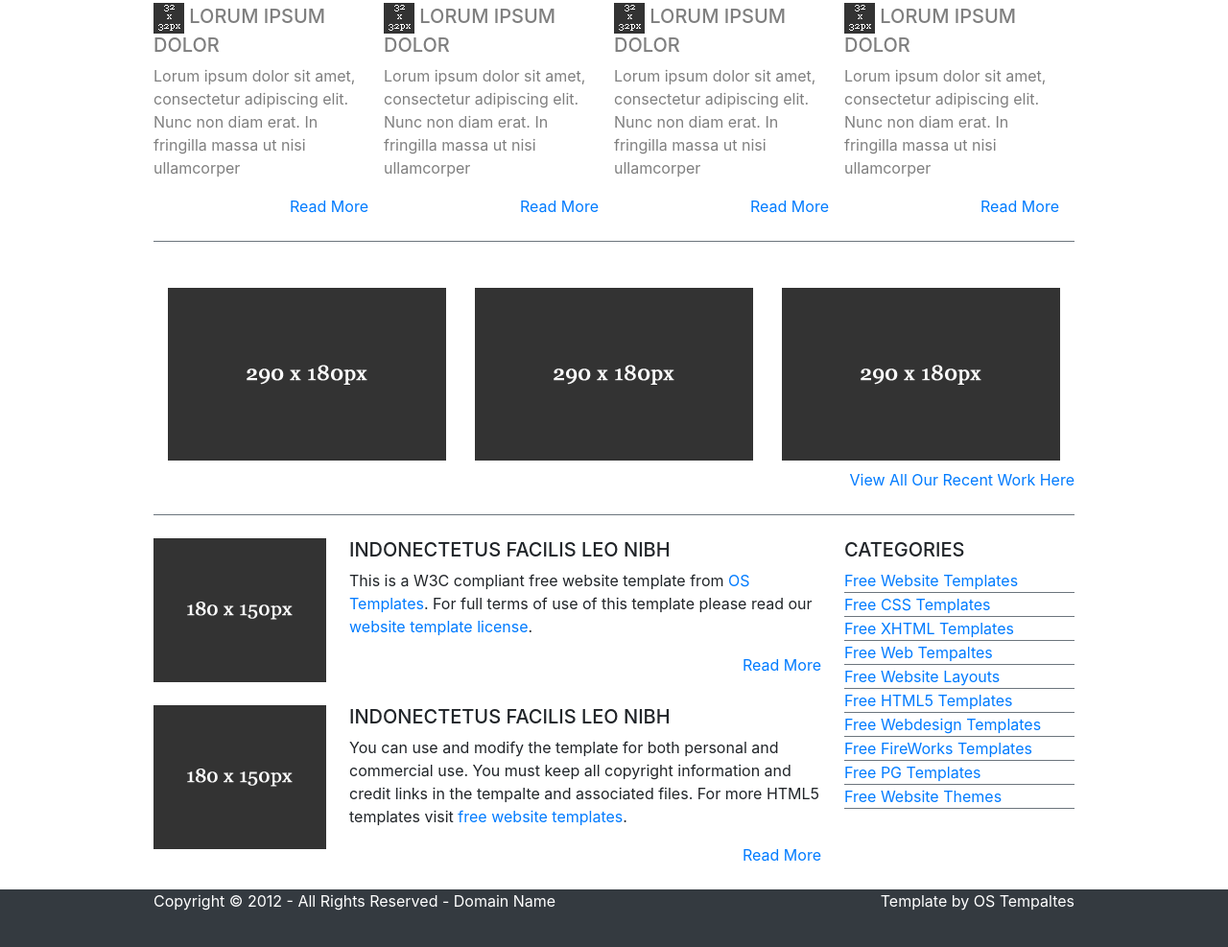
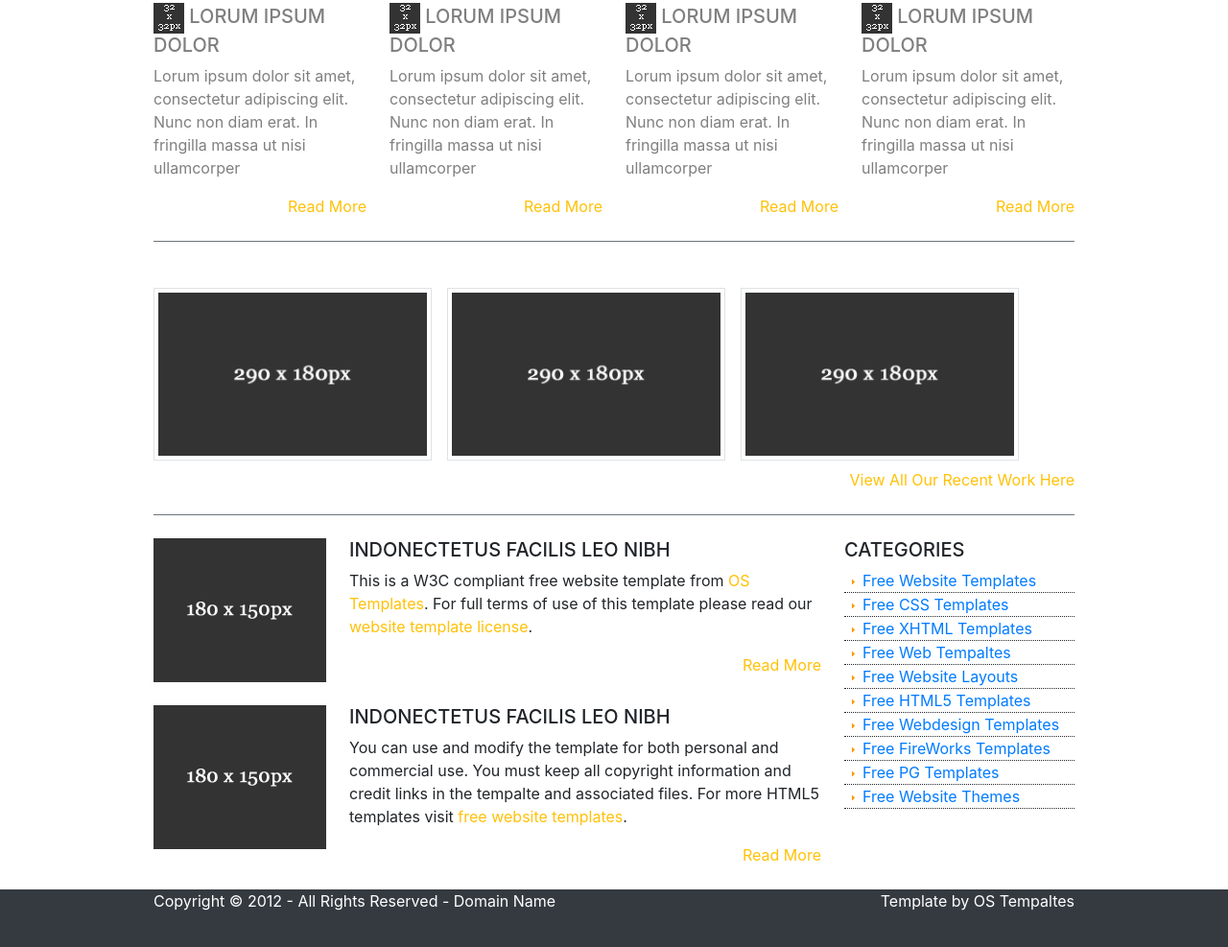
Before and after one commit to PetrasViz/frontendkursas, a plain HTML site: page Namu darbas nr9/tinklalapis/index.html in a window 1280 px wide. Shown: the part 549-1536 px from the top of the page at 96% size. Drawn offline with Linux system fonts and the light colour scheme.

Commit message:
Ikelimas

```diff
--- a/Namu darbas nr9/tinklalapis/css/myCssOverride.css
+++ b/Namu darbas nr9/tinklalapis/css/myCssOverride.css
@@ -6,7 +6,6 @@
     padding-right: 0;
 }
 .footer {
-    margin: 0;
     min-height: 60px;
 }
 #bigImage img {
@@ -16,8 +15,11 @@
     background-color: rgba(0, 0, 0, 0.59);
 }
 footer {
-    height: 60px;
+
 }
-footer p {
-    display: inline-block;
+.dottedBorder {
+    border-bottom: 1px dotted;
 }
+.autoWidth {
+    max-width: 290px;
+}
--- a/Namu darbas nr9/tinklalapis/index.html
+++ b/Namu darbas nr9/tinklalapis/index.html
@@ -13,11 +13,11 @@
     <!--TOP SECTION OF SITE-->
     <div class="container-fluid bg-dark mb-4">
         <header class="container mx-auto text-white-50 py-3">
-            <div class="float-left">
+            <div class="float-lg-left">
                 <h2>Basic 89</h2>
                 <h6>Free HTML5 Website Template</h6>
             </div>
-            <div class="float-right mt-3">
+            <div class="float-lg-right mt-3">
                 <ul id="rightHead" class="list-inline px-3">
                     <a class="list-inline-item text-white py-3 px-2" href="#"><li>TEXT LINK</li></a>
                     <a class="list-inline-item text-white py-3 px-2" href="#"><li>TEXT LINK</li></a>
@@ -36,50 +36,50 @@
     </div>
     <!--IMAGE END-->
     <!--SMALL ARTICLES, 4 in line-->
-    <div class="container mx-auto border-bottom border-secondary mb-5 text-black-50">
-        <div class="float-left w-25 pr-3">
+    <div class="container mx-auto border-bottom border-secondary mb-5 text-black-50 row">
+        <div class="col w-25 pl-0 pr-4">
             <h5><img src="images/demo/32x32.gif" width="32px" height="32px" alt="smallPicture" /> LORUM IPSUM DOLOR</h5>
             <p>
                 Lorum ipsum dolor sit amet, consectetur adipiscing elit.
                 Nunc non diam erat. In fringilla massa ut nisi ullamcorper
             </p>
-            <a class="float-right" href="#">Read More<i></i></a>
+            <a class="float-right text-warning" href="#">Read More<i></i></a>
         </div>
-        <div class="float-left w-25 pr-3">
+        <div class="col w-25 pl-0 pr-4">
             <h5><img src="images/demo/32x32.gif" width="32px" height="32px" alt="smallPicture" /> LORUM IPSUM DOLOR</h5>
             <p>
                 Lorum ipsum dolor sit amet, consectetur adipiscing elit.
                 Nunc non diam erat. In fringilla massa ut nisi ullamcorper
             </p>
-            <a class="float-right" href="#">Read More<i></i></a>
+            <a class="float-right text-warning" href="#">Read More<i></i></a>
         </div>
-        <div class="float-left w-25 pr-3">
+        <div class="col w-25 pl-0 pr-4">
             <h5><img src="images/demo/32x32.gif" width="32px" height="32px" alt="smallPicture" /> LORUM IPSUM DOLOR</h5>
             <p>
                 Lorum ipsum dolor sit amet, consectetur adipiscing elit.
                 Nunc non diam erat. In fringilla massa ut nisi ullamcorper
             </p>
-            <a class="float-right" href="#">Read More<i></i></a>
+            <a class="float-right  text-warning" href="#">Read More<i></i></a>
         </div>
-        <div class="float-left w-25 pr-3">
+        <div class="col w-25 px-0">
             <h5><img src="images/demo/32x32.gif" width="32px" height="32px" alt="smallPicture" /> LORUM IPSUM DOLOR</h5>
             <p>
                 Lorum ipsum dolor sit amet, consectetur adipiscing elit.
                 Nunc non diam erat. In fringilla massa ut nisi ullamcorper
             </p>
-            <a class="float-right pb-4" href="#">Read More<i></i></a>
+            <a class="float-right pb-4 text-warning" href="#">Read More<i></i></a>
         </div>
         <div class="clearfix"></div>
     </div>
     <!--SMALL ARTICLES END-->
     <!--3 Medium images-->
     <div class="container row mx-auto mb-2">
-        <img class="col" src="images/demo/290x180.gif" width="290px" height="180px" alt="middlePicture" />
-        <img class="col" src="images/demo/290x180.gif" width="290px" height="180px" alt="middlePicture" />
-        <img class="col" src="images/demo/290x180.gif" width="290px" height="180px" alt="middlePicture" />
+        <img class="autoWidth col-md-4 border py-1 px-1" src="images/demo/290x180.gif" width="290px" height="180px" alt="middlePicture" />
+        <img class="autoWidth col-md-4 border py-1 px-1 mx-3" src="images/demo/290x180.gif" width="290px" height="180px" alt="middlePicture" />
+        <img class="autoWidth col-md-4 border py-1 px-1" src="images/demo/290x180.gif" width="290px" height="180px" alt="middlePicture" />
     </div>
     <div class="container mx-auto border-bottom border-secondary">
-        <a class="float-right mb-4" href="#">View All Our Recent Work Here<i></i></a>
+        <a class="float-right mb-4 text-warning" href="#">View All Our Recent Work Here<i></i></a>
         <div class="clearfix"></div>
     </div>
     <!--3 Medium images END-->
@@ -91,10 +91,10 @@
                     <img class="float-left mr-4" src="images/demo/180x150.gif" height="150px" width="180px" alt="smallLargePicture" />
                     <h5>INDONECTETUS FACILIS LEO  NIBH</h5>
                     <p class="mr-4">
-                        This is a W3C compliant free website template from <a href="#">OS Templates</a>.
-                        For full terms of use of this template please read our  <a href="#"> website template license</a>.
+                        This is a W3C compliant free website template from <a class="text-warning" href="#">OS Templates</a>.
+                        For full terms of use of this template please read our  <a class="text-warning" href="#"> website template license</a>.
                     </p>
-                    <a class="float-right mr-4" href="#">Read More <i></i></a>
+                    <a class="float-right mr-4  text-warning" href="#">Read More <i></i></a>
                     <div class="clearfix"></div>
                 </div>
                 <div class="mb-4">
@@ -103,34 +103,34 @@
                     <p class="mr-4">
                         You can use and modify the template for both personal and commercial use. You must keep all copyright
                         information and credit links in the tempalte and associated files. For more HTML5 templates visit
-                        <a href="#">free website templates</a>.
+                        <a class="text-warning" href="#">free website templates</a>.
                     </p>
-                    <a class="float-right mr-4" href="#">Read More <i></i></a>
+                    <a class="float-right mr-4 text-warning" href="#">Read More <i></i></a>
                     <div class="clearfix"></div>
                 </div>
             </div>
         </div>
         <div class="float-right w-25">
             <h5>CATEGORIES</h5>
-            <div class="border-bottom border-secondary"><a href="#"><i></i>Free Website Templates</a></div>
-            <div class="border-bottom border-secondary"><a href="#"><i></i>Free CSS Templates</a></div>
-            <div class="border-bottom border-secondary"><a href="#"><i></i>Free XHTML Templates</a></div>
-            <div class="border-bottom border-secondary"><a href="#"><i></i>Free Web Tempaltes</a></div>
-            <div class="border-bottom border-secondary"><a href="#"><i></i>Free Website Layouts</a></div>
-            <div class="border-bottom border-secondary"><a href="#"><i></i>Free HTML5 Templates</a></div>
-            <div class="border-bottom border-secondary"><a href="#"><i></i>Free Webdesign Templates</a></div>
-            <div class="border-bottom border-secondary"><a href="#"><i></i>Free FireWorks Templates</a></div>
-            <div class="border-bottom border-secondary"><a href="#"><i></i>Free PG Templates</a></div>
-            <div class="border-bottom border-secondary"><a href="#"><i></i>Free Website Themes</a></div>
+            <div class="dottedBorder"><a href="#"><img class="mx-2"src="images/orange_file.gif" height="5px" width="3px" alt="orangefile"/>Free Website Templates</a></div>
+            <div class="dottedBorder"><a href="#"><img class="mx-2" src="images/orange_file.gif" height="5px" width="3px" alt="orangefile" />Free CSS Templates</a></div>
+            <div class="dottedBorder"><a href="#"><img class="mx-2" src="images/orange_file.gif" height="5px" width="3px" alt="orangefile" />Free XHTML Templates</a></div>
+            <div class="dottedBorder"><a href="#"><img class="mx-2" src="images/orange_file.gif" height="5px" width="3px" alt="orangefile" />Free Web Tempaltes</a></div>
+            <div class="dottedBorder"><a href="#"><img class="mx-2" src="images/orange_file.gif" height="5px" width="3px" alt="orangefile" />Free Website Layouts</a></div>
+            <div class="dottedBorder"><a href="#"><img class="mx-2" src="images/orange_file.gif" height="5px" width="3px" alt="orangefile" />Free HTML5 Templates</a></div>
+            <div class="dottedBorder"><a href="#"><img class="mx-2" src="images/orange_file.gif" height="5px" width="3px" alt="orangefile" />Free Webdesign Templates</a></div>
+            <div class="dottedBorder"><a href="#"><img class="mx-2" src="images/orange_file.gif" height="5px" width="3px" alt="orangefile" />Free FireWorks Templates</a></div>
+            <div class="dottedBorder"><a href="#"><img class="mx-2" src="images/orange_file.gif" height="5px" width="3px" alt="orangefile" />Free PG Templates</a></div>
+            <div class="dottedBorder"><a href="#"><img class="mx-2" src="images/orange_file.gif" height="5px" width="3px" alt="orangefile" />Free Website Themes</a></div>
         </div>
         <div class="clearfix"></div>
     </div>
     <!--Bottom END, articles and categories-->
     <!--FOOTER START-->
     <div class="container-fluid bg-dark footer text-white">
-        <footer class="container  mx-auto">
-            <p class="float-left align-middle">Copyright &copy; 2012 - All Rights Reserved - Domain Name</p>
-            <p class="float-right align-middle">Template by OS Tempaltes</p>
+        <footer class="container  mx-auto my-auto">
+            <div class="float-md-left my-0 text-center">Copyright &copy; 2012 - All Rights Reserved - Domain Name</div>
+            <div class="float-md-right my-0 text-center">Template by OS Tempaltes</div>
         </footer>
     </div>
     <!--FOOTER END-->
```
Also changed, not shown: 1 other file.
